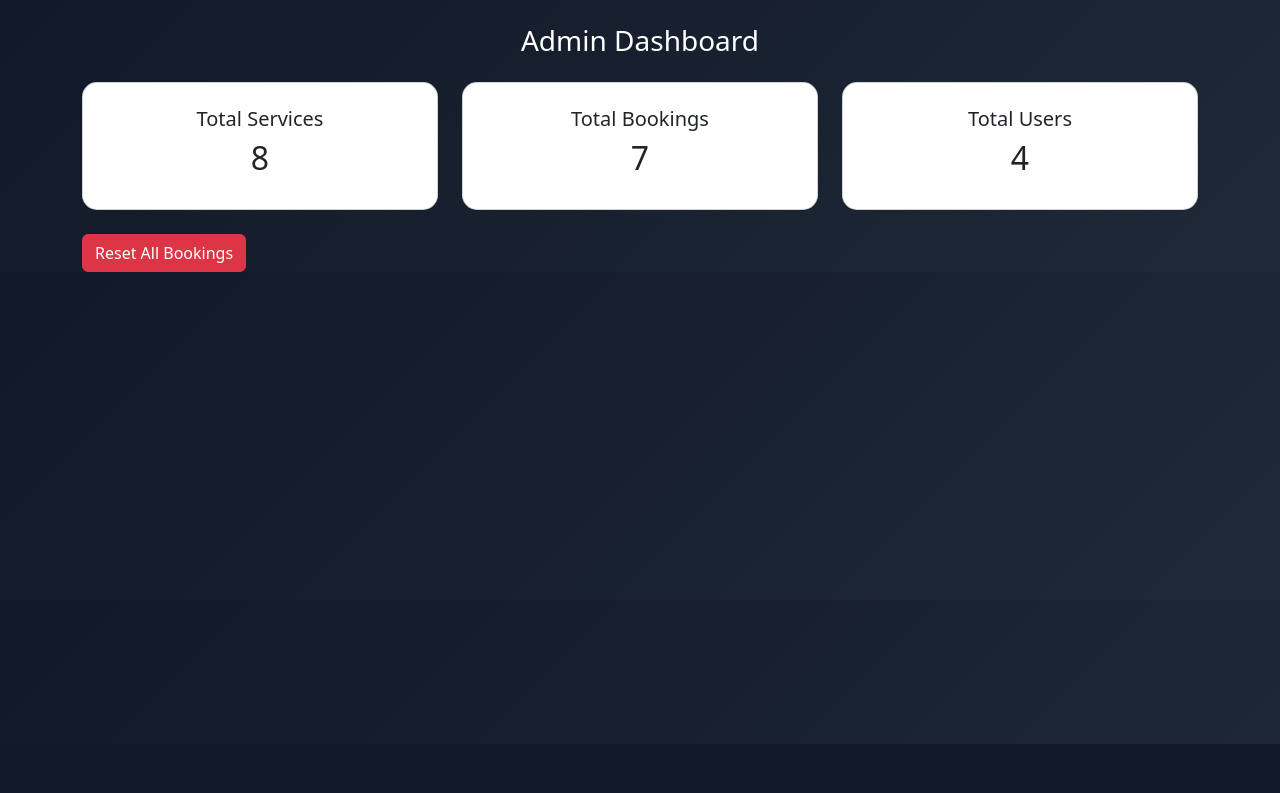
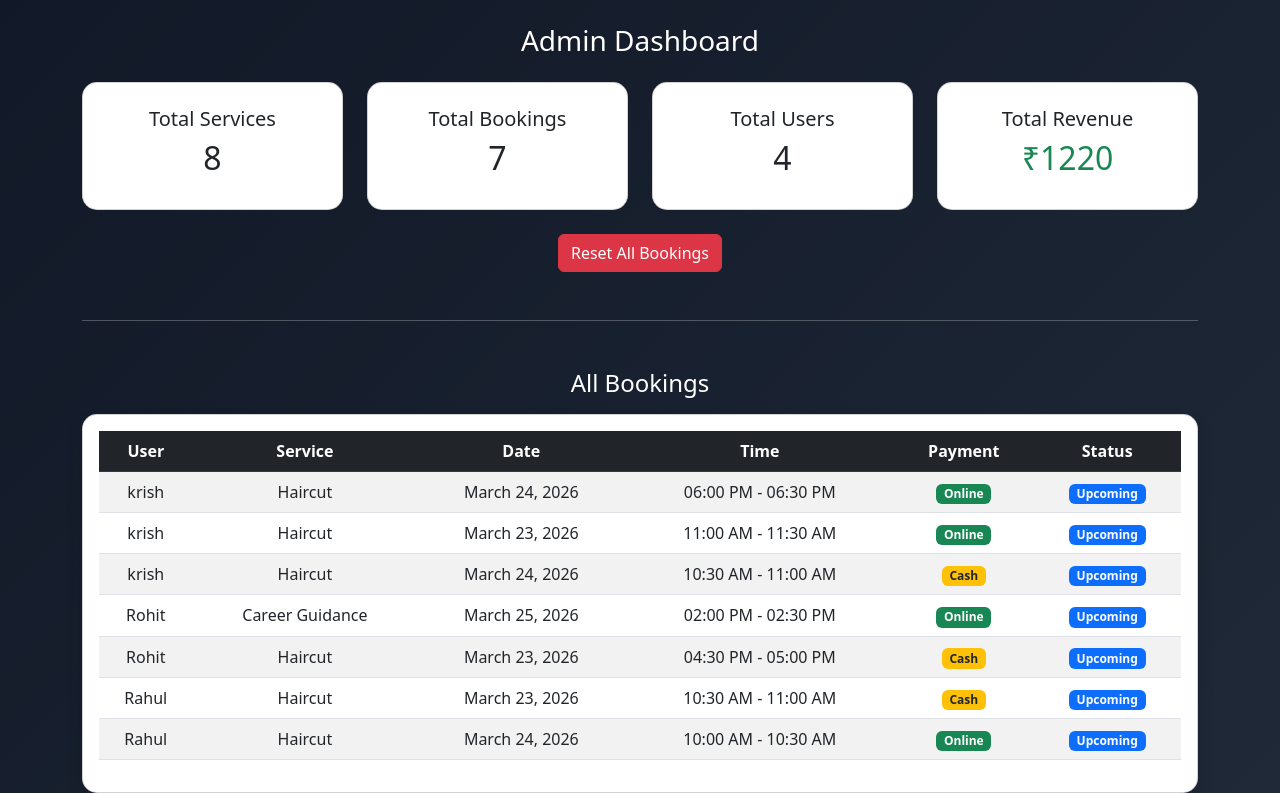
Before and after one commit to krishnakumarmishra1/Bookify-appointment-booking-system, a Django app: page /admin-dashboard/ in a window 1280 px wide. Shown: the part 56-849 px from the top of the page. Before the commit the page ends 800 px from the top, so only its background shows below. Run offline with Django 5.2, Linux system fonts and the light colour scheme; a user stored in the database is signed in; data comes from the database, SQL or seed files in the repository; both versions use the stored data as it was after the commit.

Commit message:
latest fixes: time slots and category filter

```diff
--- a/appointments/templates/appointments/admin_dashboard.html
+++ b/appointments/templates/appointments/admin_dashboard.html
@@ -4,33 +4,107 @@
 
 <h3 class="text-center mb-4">Admin Dashboard</h3>
 
+<!-- 🔥 TOP CARDS -->
 <div class="row text-center">
 
-<div class="col-md-4">
+    <div class="col-md-3">
         <div class="card p-4">
             <h5>Total Services</h5>
             <h2>{{ total_services }}</h2>
         </div>
     </div>
 
-<div class="col-md-4">
+    <div class="col-md-3">
         <div class="card p-4">
             <h5>Total Bookings</h5>
             <h2>{{ total_appointments }}</h2>
         </div>
     </div>
 
-<div class="col-md-4">
+    <div class="col-md-3">
         <div class="card p-4">
             <h5>Total Users</h5>
             <h2>{{ total_users }}</h2>
         </div>
     </div>
 
+    <div class="col-md-3">
+        <div class="card p-4">
+            <h5>Total Revenue</h5>
+            <h2 class="text-success">₹{{ total_revenue }}</h2>
+        </div>
     </div>
 
+</div>
+
+<!-- 🔥 RESET BUTTON -->
+<div class="text-center">
     <a href="/reset-bookings/" class="btn btn-danger mt-4">
         Reset All Bookings
     </a>
+</div>
+
+<hr class="my-5">
+
+<!-- 🔥 BOOKINGS TABLE -->
+<h4 class="text-center mb-3">All Bookings</h4>
+
+<div class="card p-3 shadow">
+
+{% if appointments %}
+
+<table class="table table-striped text-center">
+    <thead class="table-dark">
+        <tr>
+            <th>User</th>
+            <th>Service</th>
+            <th>Date</th>
+            <th>Time</th>
+            <th>Payment</th>
+            <th>Status</th>
+        </tr>
+    </thead>
+
+    <tbody>
+        {% for a in appointments %}
+        <tr>
+            <td>{{ a.user.username }}</td>
+            <td>{{ a.service.name }}</td>
+            <td>{{ a.date }}</td>
+
+            <td>
+                {{ a.time_slot.start_time|time:"h:i A" }} -
+                {{ a.time_slot.end_time|time:"h:i A" }}
+            </td>
+
+            <td>
+                {% if a.payment_type == 'cash' %}
+                    <span class="badge bg-warning text-dark">Cash</span>
+                {% else %}
+                    <span class="badge bg-success">Online</span>
+                {% endif %}
+            </td>
+
+            <td>
+                {% if a.status == 'upcoming' %}
+                    <span class="badge bg-primary">Upcoming</span>
+                {% elif a.status == 'completed' %}
+                    <span class="badge bg-success">Completed</span>
+                {% elif a.status == 'cancelled' %}
+                    <span class="badge bg-danger">Cancelled</span>
+                {% endif %}
+            </td>
+        </tr>
+        {% endfor %}
+    </tbody>
+</table>
+
+{% else %}
+
+<p class="text-center text-danger">No bookings found 😢</p>
+
+{% endif %}
+
+</div>
 
 {% endblock %}
--- a/appointments/urls.py
+++ b/appointments/urls.py
@@ -4,23 +4,17 @@ from . import views
 urlpatterns = [
     path('', views.service_list),
     path('book/<int:service_id>/', views.book_appointment),
-
     path('payment/<int:appointment_id>/', views.payment_page),
     path('success/<int:appointment_id>/', views.payment_success),
-
     path('my-bookings/', views.my_bookings),
     path('cancel/<int:appointment_id>/', views.cancel_booking),
 
+    # 🔥 ADMIN
     path('admin-dashboard/', views.admin_dashboard),
     path('reset-bookings/', views.reset_bookings),
 
+    # 🔥 AUTH
     path('login/', views.user_login),
     path('signup/', views.user_signup),
     path('logout/', views.user_logout),
-
-    # 🔥 DASHBOARD
-    path('admin-dashboard/', views.admin_dashboard),
-
-    # 🔥 RESET BOOKINGS (IMPORTANT)
-    path('reset-bookings/', views.reset_bookings),
 ]
--- a/appointments/views.py
+++ b/appointments/views.py
@@ -8,16 +8,13 @@ from datetime import datetime
 
 def service_list(request):
 
-    # 🔥 SAFE INSERT (NO DELETE)
+    # 🔥 SERVICES AUTO INSERT (ONLY FIRST TIME)
     if not Service.objects.exists():
-
         services_data = [
             ("General Checkup", "doctor", "Doctor", "Basic health consultation", 30, 500),
-
             ("Haircut", "salon", "Salon", "Stylish haircut", 30, 120),
             ("Hair Spa", "salon", "Salon", "Hair spa treatment", 45, 600),
             ("Beard Trim", "salon", "Salon", "Beard grooming", 20, 80),
-
             ("Career Guidance", "consult", "Consultancy", "Career advice", 60, 500),
             ("Business Consulting", "consult", "Consultancy", "Business advice", 60, 1500),
             ("Legal Advice", "consult", "Consultancy", "Legal consultation", 45, 800),
@@ -34,26 +31,33 @@ def service_list(request):
                 price=price
             )
 
-    # 🔥 TIMESLOTS (SAFE)
+    # 🔥 TIMESLOTS FIX (10 AM → 8 PM, 30 mins gap)
     if not TimeSlot.objects.exists():
+        from datetime import time
 
-        slots = [
-            ("10:00","10:30"), ("10:30","11:00"),
-            ("11:00","11:30"), ("11:30","12:00"),
-            ("12:00","12:30"), ("12:30","01:00"),
-            ("01:00","01:30"), ("01:30","02:00"),
-            ("02:00","02:30"), ("02:30","03:00"),
-            ("03:00","03:30"), ("03:30","04:00"),
-            ("04:00","04:30"), ("04:30","05:00"),
-            ("05:00","05:30"), ("05:30","06:00"),
-            ("06:00","06:30"), ("06:30","07:00"),
-            ("07:00","07:30"), ("07:30","08:00"),
-        ]
+        start_hour = 10
+        end_hour = 20  # 8 PM
 
-        for s, e in slots:
-            TimeSlot.objects.create(start_time=s, end_time=e)
+        for hour in range(start_hour, end_hour):
+            # 00 → 30
+            TimeSlot.objects.create(
+                start_time=time(hour, 0),
+                end_time=time(hour, 30)
+            )
 
-    services = Service.objects.all()
+            # 30 → next hour 00
+            TimeSlot.objects.create(
+                start_time=time(hour, 30),
+                end_time=time(hour + 1, 0)
+            )
+
+    # 🔥 CATEGORY FILTER FIX
+    category = request.GET.get('category')
+
+    if category:
+        services = Service.objects.filter(category=category)
+    else:
+        services = Service.objects.all()
 
     return render(request, 'appointments/service_list.html', {
         'services': services
@@ -172,21 +176,26 @@ def cancel_booking(request, appointment_id):
 
 
 # 🔥 ADMIN DASHBOARD
+from django.db.models import Sum
+
 def admin_dashboard(request):
-
     if not request.user.is_authenticated:
         return redirect('/login/')
-
     if not request.user.is_staff:
         return redirect('/')
+
+    appointments = Appointment.objects.select_related('user', 'service', 'time_slot').all().order_by('-id')
+
+    # 🔥 TOTAL REVENUE CALCULATION
+    total_revenue = sum([a.service.price for a in appointments if a.status != 'cancelled'])
 
     return render(request, 'appointments/admin_dashboard.html', {
         'total_services': Service.objects.count(),
         'total_appointments': Appointment.objects.count(),
         'total_users': User.objects.count(),
+        'appointments': appointments,
+        'total_revenue': total_revenue
     })
-
-
 # 🔥 RESET BOOKINGS
 def reset_bookings(request):
 
```
Also changed, not shown: db.sqlite3. Lines whose indentation alone changed are shown as unchanged.
